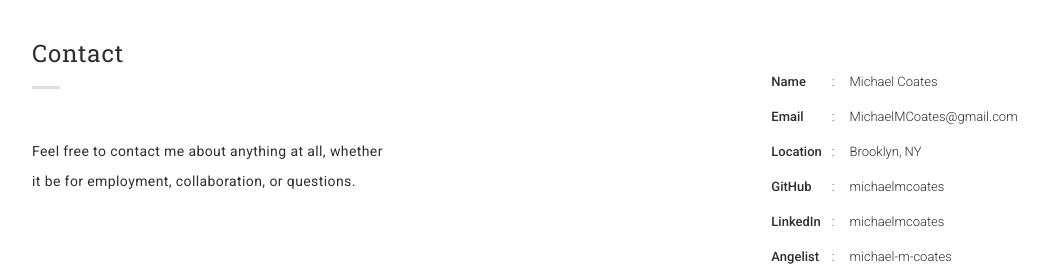
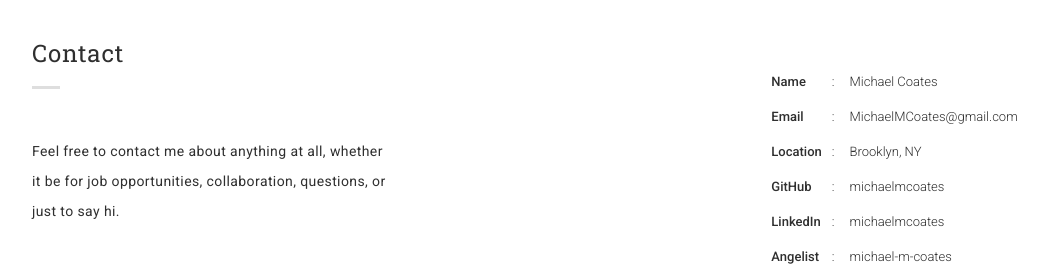
Before and after one commit to MichaelMCoates/michaelmcoates.github.io, a plain HTML site: page index.html in a window 1280 px wide. Shown: the part 4000-4276 px from the top of the page, without its empty margins (38-1086 px from the left). Drawn offline with nearby package versions, Linux system fonts and the light colour scheme.

Commit message:
Update Contact

```diff
--- a/index.html
+++ b/index.html
@@ -883,7 +883,7 @@
                   <span>Contact</span>
                 </h3>
                 <p class="content-detail">
-                  Feel free to contact me about anything at all, whether it be for employment, collaboration, or questions.
+                  Feel free to contact me about anything at all, whether it be for job opportunities, collaboration, questions, or just to say hi.
                 </p>
 
               </div>
```
